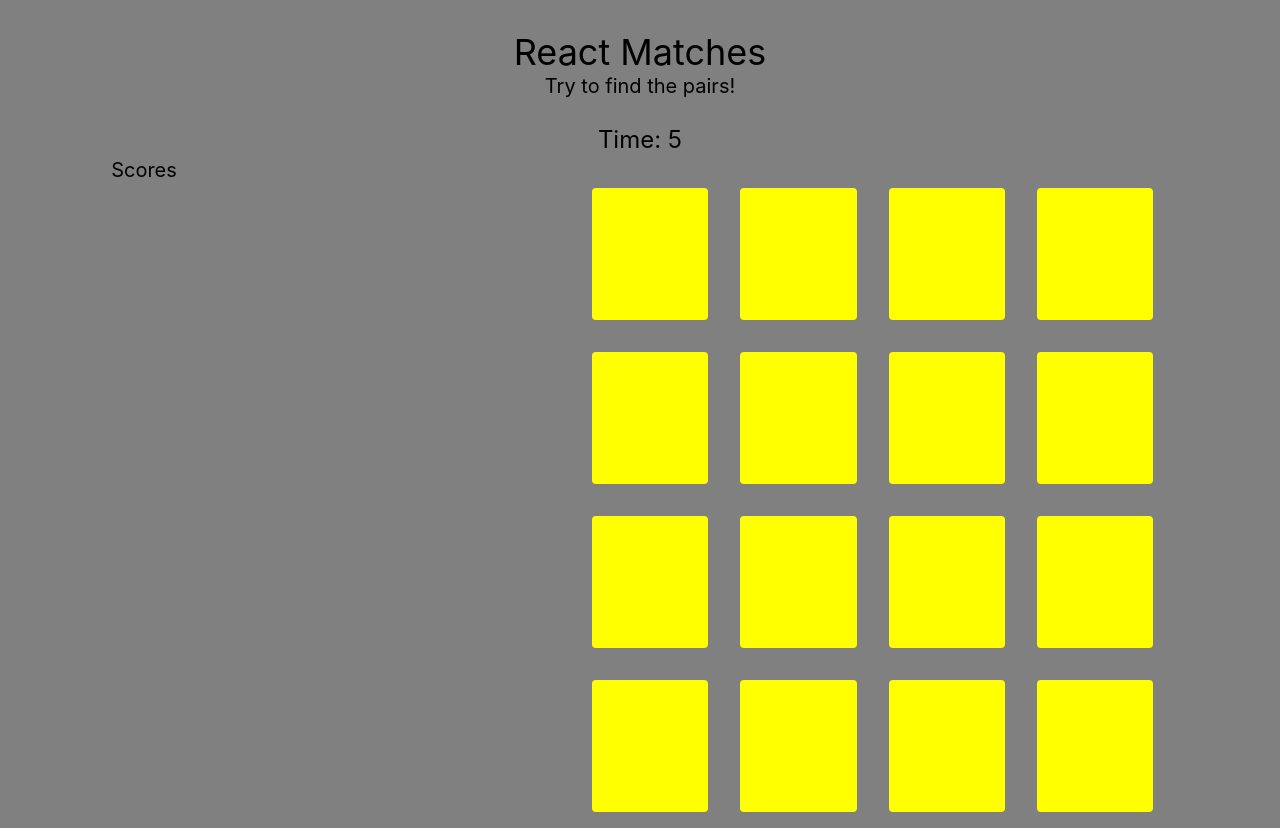
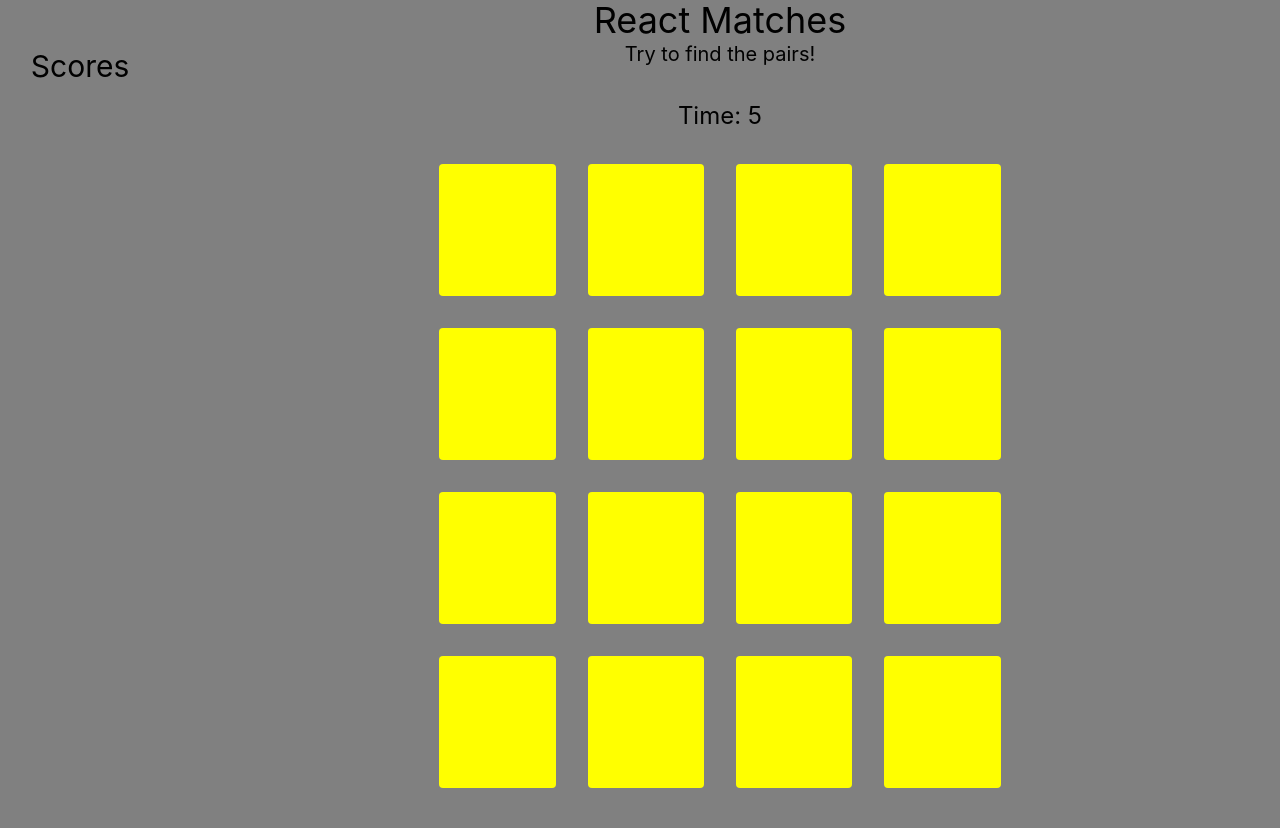
Before and after one commit to cw417/mern-matches, a React (Create React App) app in the folder client/: page / in a window 1280 px wide. After the commit the page ends 800 px from the top, so only its background shows below. Built offline with nearby package versions, Linux system fonts and the light colour scheme.

Commit message:
Update styling; move components for styling

```diff
--- a/client/src/App.js
+++ b/client/src/App.js
@@ -6,7 +6,6 @@ import './App.css';
 function App() {
   return (
     <div className='flex flex-col items-center'>
-      <Topbar />
       <Playfield />
     </div>
   );
--- a/client/src/components/Playfield.js
+++ b/client/src/components/Playfield.js
@@ -1,6 +1,7 @@
 import React, { useState, useEffect } from 'react';
 import Square from './Square';
 import Sidebar from './Sidebar';
+import Topbar from './Topbar';
 
 function initialState(n) {
   /**
@@ -115,12 +116,17 @@ export default function GameField() {
 
   return (
     <div className='flex flex-col items-center w-full'>
-      <div className='text-2xl'>Time: {time}</div>
       <div className='flex flex-row w-full'>
-        <Sidebar scores={scores} />
-        <div></div>
-        <div className='grid grid-cols-4 grid-rows-4 mt-4 lg:ml-48 xl:ml-[21em]'>
-          {playfield()}
+        <div className='w-[12.5%] mt-12'>
+          <Sidebar scores={scores} />
+        </div>
+        <div className='flex flex-col text-center w-[87.5%]'>
+          <div className='text-4xl'>React Matches</div>
+          <div className='text-xl'>Try to find the pairs!</div>
+          <div className='text-2xl my-8'>Time: {time}</div>
+        <div className='grid grid-cols-4 grid-rows-4 gap-[2rem] m-auto'>
+            {playfield()}
+          </div>
         </div>
       </div>
     </div>
--- a/client/src/components/Sidebar.js
+++ b/client/src/components/Sidebar.js
@@ -6,16 +6,16 @@ export default function Sidebar({ scores }) {
     return (
       scores.sort().map((score, index) => {
         return (
-          <div key={index}>{score}</div>
+          <div key={index} className='my-1'>{score}</div>
         )
       }
     ))
   }
 
   return (
-    <div className='w-1/4 lg:w-[15%] lg:ml-12 text-center'>
-      <span className='text-xl'>Scores</span>
-      <div>{scoreList()}</div>
+    <div className='text-center'>
+      <div className='text-3xl mb-6'>Scores</div>
+      <div className='text-xl'>{scoreList()}</div>
     </div>
   )
 }
--- a/client/src/components/Square.js
+++ b/client/src/components/Square.js
@@ -12,7 +12,7 @@ export default function Square({ square, matches, toggleSelected }) {
 
   return (
     <div
-      className='square m-4'
+      className='square'
       onClick={() => handleClick()}
       style={{display: display, color: textColor, backgroundColor:backgroundColor}}
     >{`${square.i}`}</div>
```
